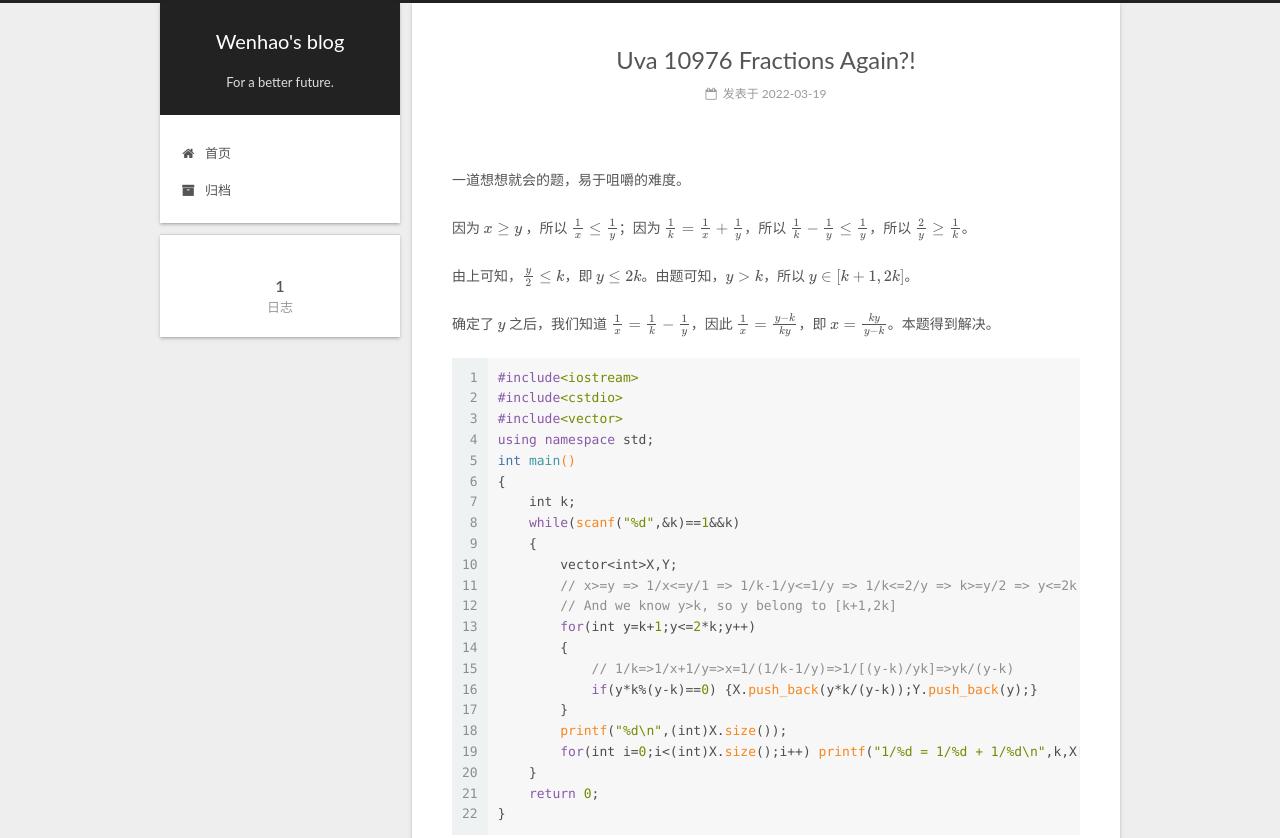
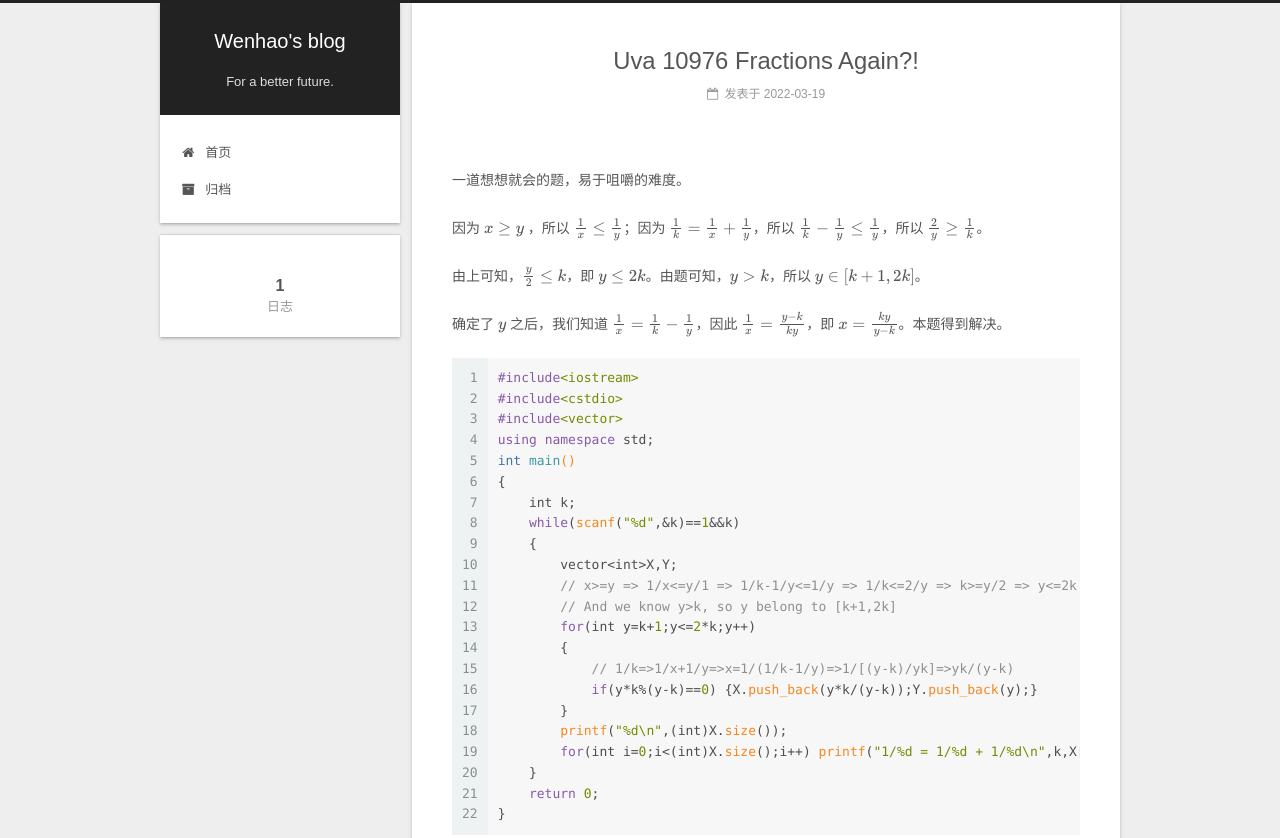
Before and after one commit to pigeonwu/pigeonwu.github.io, a plain HTML site: page 2022/03/19/Uva-10976-Fractions-Again/index.html in a window 1280 px wide. Shown: the top 838 px of the page. Drawn offline with nearby package versions, Linux system fonts and the light colour scheme; some packages are replaced by stand-ins of ours.

Commit message:
Site updated: 2022-03-19 17:00:26

```diff
--- a/2022/03/19/Uva-10976-Fractions-Again/index.html
+++ b/2022/03/19/Uva-10976-Fractions-Again/index.html
@@ -41,6 +41,32 @@
 
 
   <link href="/lib/fancybox/source/jquery.fancybox.css?v=2.1.5" rel="stylesheet" type="text/css" />
+
+
+
+
+
+
+
+
+
+
+
+
+
+
+
+
+
+
+
+
+
+
+
+
+
+    <link href="https://fonts.loli.net/css?family=Noto Serif SC:300,300italic,400,400italic,700,700italic&subset=latin,latin-ext" rel="stylesheet" type="text/css">
 
 
 
--- a/archives/2022/03/index.html
+++ b/archives/2022/03/index.html
@@ -41,6 +41,32 @@
 
 
   <link href="/lib/fancybox/source/jquery.fancybox.css?v=2.1.5" rel="stylesheet" type="text/css" />
+
+
+
+
+
+
+
+
+
+
+
+
+
+
+
+
+
+
+
+
+
+
+
+
+
+    <link href="https://fonts.loli.net/css?family=Noto Serif SC:300,300italic,400,400italic,700,700italic&subset=latin,latin-ext" rel="stylesheet" type="text/css">
 
 
 
--- a/css/main.css
+++ b/css/main.css
@@ -185,7 +185,7 @@ th {
 }
 body {
   position: relative;
-  font-family: 'Lato', "PingFang SC", "Microsoft YaHei", sans-serif;
+  font-family: 'Noto Serif SC', "PingFang SC", "Microsoft YaHei", sans-serif;
   font-size: 14px;
   line-height: 2;
   color: #555;
@@ -216,7 +216,7 @@ h6 {
   padding: 0;
   font-weight: bold;
   line-height: 1.5;
-  font-family: 'Lato', "PingFang SC", "Microsoft YaHei", sans-serif;
+  font-family: 'Noto Serif SC', "PingFang SC", "Microsoft YaHei", sans-serif;
 }
 h2,
 h3,
@@ -493,7 +493,7 @@ pre,
 }
 pre,
 code {
-  font-family: consolas, Menlo, "PingFang SC", "Microsoft YaHei", monospace;
+  font-family: consolas, Menlo, 'Noto Serif SC', "PingFang SC", "Microsoft YaHei", sans-serif, monospace;
 }
 code {
   padding: 2px 4px;
@@ -1131,7 +1131,7 @@ pre .javascript .function {
   line-height: 36px;
   font-size: 20px;
   font-weight: normal;
-  font-family: 'Lato', "PingFang SC", "Microsoft YaHei", sans-serif;
+  font-family: 'Noto Serif SC', "PingFang SC", "Microsoft YaHei", sans-serif;
 }
 .site-subtitle {
   margin-top: 10px;
@@ -1220,7 +1220,7 @@ pre .javascript .function {
   opacity: 0;
 }
 .post-body {
-  font-family: 'Lato', "PingFang SC", "Microsoft YaHei", sans-serif;
+  font-family: 'Noto Serif SC', "PingFang SC", "Microsoft YaHei", sans-serif;
 }
 @media (max-width: 767px) {
   .post-body {
@@ -1498,7 +1498,7 @@ pre .javascript .function {
 .posts-expand .post-meta {
   margin: 3px 0 60px 0;
   color: #999;
-  font-family: 'Lato', "PingFang SC", "Microsoft YaHei", sans-serif;
+  font-family: 'Noto Serif SC', "PingFang SC", "Microsoft YaHei", sans-serif;
   font-size: 12px;
   text-align: center;
 }
@@ -1823,7 +1823,7 @@ pre .javascript .function {
   width: 4px;
   height: 4px;
   border-radius: 50%;
-  background: #ff2f87;
+  background: #0e291f;
 }
 .links-of-blogroll {
   font-size: 13px;
```
Also changed, not shown: archives/2022/index.html (+26 -0 lines), archives/index.html (+26 -0 lines), index.html (+26 -0 lines).
